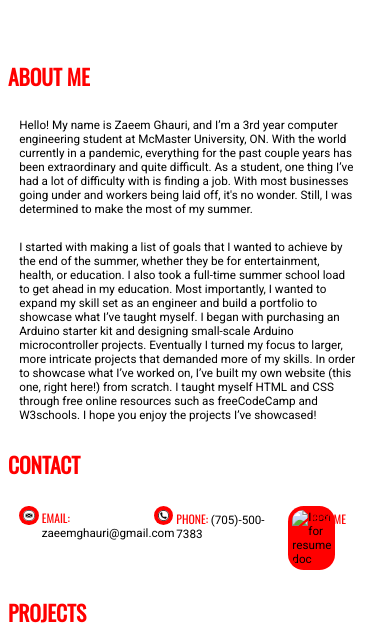
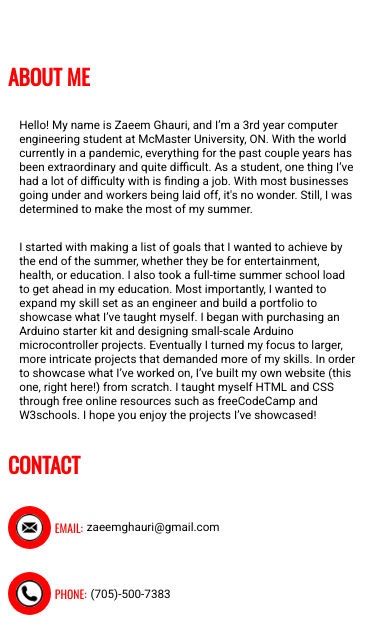
Before and after one commit to Zaeem2001/Zaeem2001.github.io, a plain HTML site: page index.html in a window 390 px wide. Shown: the part 196-831 px from the top of the page. Drawn offline with nearby package versions, Linux system fonts and the light colour scheme.

Commit message:
More responsive updates
some fixes to contact section

```diff
--- a/index.html
+++ b/index.html
@@ -17,7 +17,7 @@
       <a href="#home">HOME</a>
       <a href="#aboutme">ABOUT ME</a>
       <a href="#contact">CONTACT</a>
-      <a href="#">PROJECTS</a>
+      <a href="#projects">PROJECTS</a>
       <a href="assets/zaeem-resume.pdf" target="_blank">RESUME</a>
       <a href="https://www.linkedin.com/in/zaeemghauri/" target="_blank"><img src="assets/linkedinlogo.png" alt="LinkedIn Logo" class="icon"></a>
       <a href="https://github.com/Zaeem2001" target="_blank"><img src="assets/githublogo.png" alt="GitHub Logo" class="icon"></a>
@@ -66,40 +66,35 @@
       </p>
     </div>
     <div id="contact">
-      <h1 style="grid-column: 1/3">
+      <h1 style="width: 20%">
         CONTACT
       </h1>
-      <p style="grid-column: 2;">
+      <div style="flex: 80%"></div>
+      <p class="contact-item">
       <img src="assets/email.png" alt="Icon for email" class="icon2">
+        <span style="align-self: center; font-family: Oswald; color: red;">EMAIL: </span>
+        <span style="align-self: center">zaeemghauri@gmail.com</span>
       </p>
-      <p style="grid-column: 3/4; padding-top: 0.75vw">
-        <span style="font-family: Oswald; color: red;">EMAIL: </span>
-        zaeemghauri@gmail.com
+      <p class="contact-item">
+      <img src="assets/phone.jpg" alt="Icon for telephone" class="icon2">
+        <span style="align-self: center; font-family: Oswald; color: red;">PHONE: </span>
+        <span style="align-self: center">(705)-500-7383</span>
       </p>
-      <p style="grid-column: 4;">
-      <img src="assets/phone.jpg" alt="Icon for telephone" class="icon2">
-      </p>
-      <p style="grid-column: 5/6; padding-top: 1vw">
-        <span style="font-family: Oswald; color: red;">PHONE: </span>
-        (705)-500-7383
-      </p>
-      <p style="grid-column: 6;">
+      <p class="contact-item">
       <img src="assets/resume.jpg" alt="Icon for resume doc" class="icon2">
-      </p>
-      <p style="grid-column: 7/8;  padding-top: 1vw; font-family: Oswald">
-        <a href="assets/zaeem-resume.pdf" target="_blank">RESUME</a>
+        <a href="assets/zaeem-resume.pdf" target="_blank" style="align-self: center">RESUME</a>
       </p>
     </div>
-    <h1>
+    <h1 style="width: 20%">
       PROJECTS
     </h1>
     <div id="projects">
-      <p class="box-item">PROJECT 1</p>
-      <p class="box-item">PROJECT 2</p>
-      <p class="box-item">PROJECT 3</p>
-      <p class="box-item">PROJECT 4</p>
-      <p class="box-item">PROJECT 5</p>
-      <p class="box-item">PROJECT 6</p>
+      <p class="project-item">PROJECT 1</p>
+      <p class="project-item">PROJECT 2</p>
+      <p class="project-item">PROJECT 3</p>
+      <p class="project-item">PROJECT 4</p>
+      <p class="project-item">PROJECT 5</p>
+      <p class="project-item">PROJECT 6</p>
     </div>
   </div>
   </body>
--- a/siteStyle.css
+++ b/siteStyle.css
@@ -35,16 +35,6 @@ nav a:hover {
   position: relative;
   padding: 0;
   width: 2vw;
-  max-width: 128px;
-  height: auto;
-}
-
-.icon2 {
-  top: 1vw;
-  padding: 1vw 1vw 1vw 1vw;
-  background-color: red;
-  border-radius: 4vw;
-  width: 3vw;
   max-width: 128px;
   height: auto;
 }
@@ -114,8 +104,25 @@ nav a:hover {
 }
 
 #contact{
-  display: grid;
-  grid-template-columns: 3% 6% 30% 6% 30% 6% 20%;
+  display: flex;
+  flex-direction: row;
+  flex-wrap: wrap;
+}
+
+.icon2 {
+  top: 1vw;
+  padding: 1vw 1vw 1vw 1vw;
+  background-color: red;
+  border-radius: 4vw;
+  width: 3vw;
+  max-width: 128px;
+  height: auto;
+}
+
+.contact-item{
+  display: flex;
+  column-gap: 1vw;
+  flex: 30%;
 }
 
 #projects{
@@ -125,7 +132,7 @@ nav a:hover {
   text-align: center;
 }
 
-.box-item {
+.project-item {
   flex: 45%;
   padding: 50px 0 50px 0;
   background-color: red;
@@ -214,6 +221,21 @@ p{
     font-size: 10vw;
   }
 
+  #contact {
+    flex-direction: column;
+    justify-content: center;
+  }
+
+  .contact-item{
+    flex: 100%;
+  }
+
+  .icon2 {
+    padding: 2vw 2vw 2vw 2vw;
+    border-radius: 10vw;
+    width: 7vw;
+  }
+
   #projects {
     flex-direction: column;
   }
```
